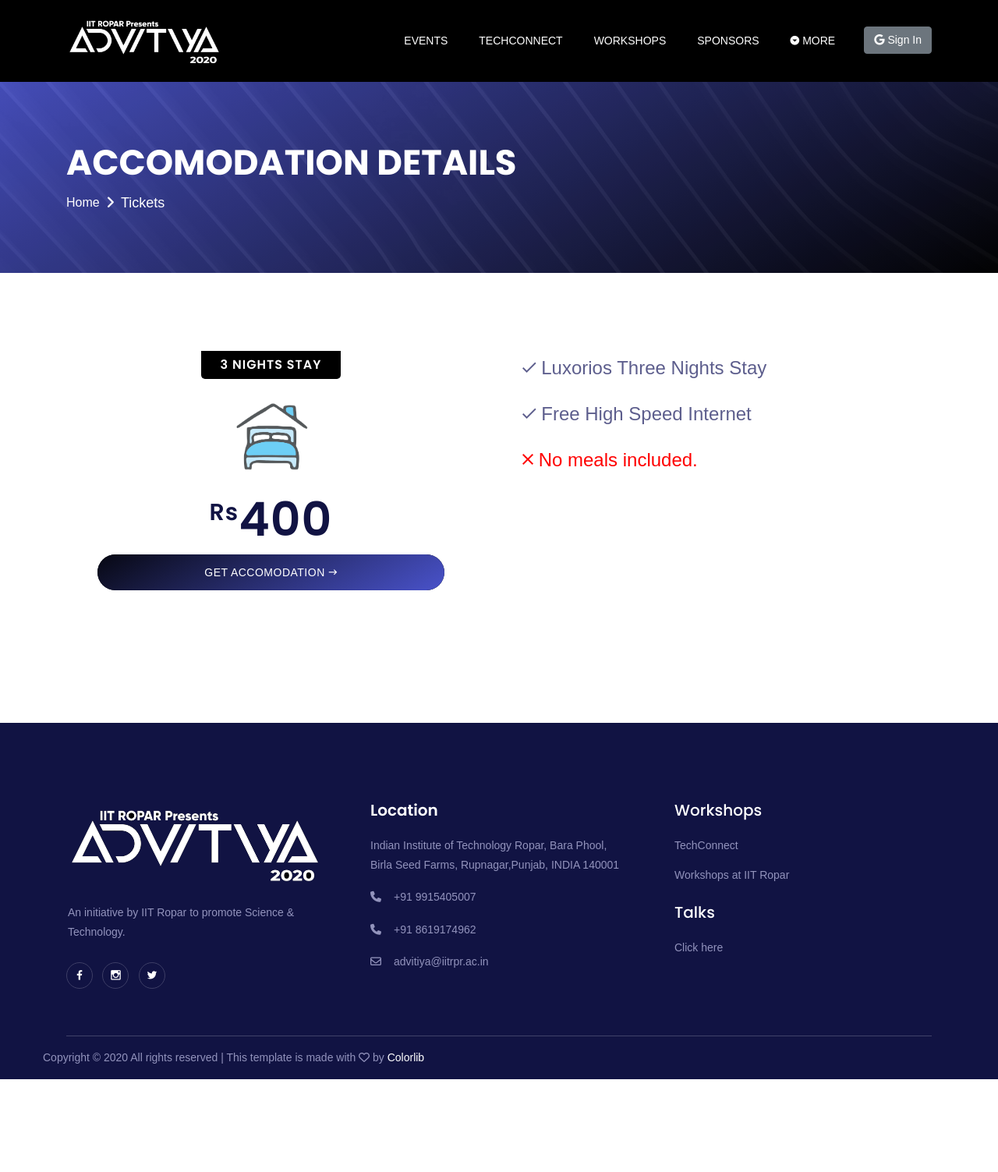
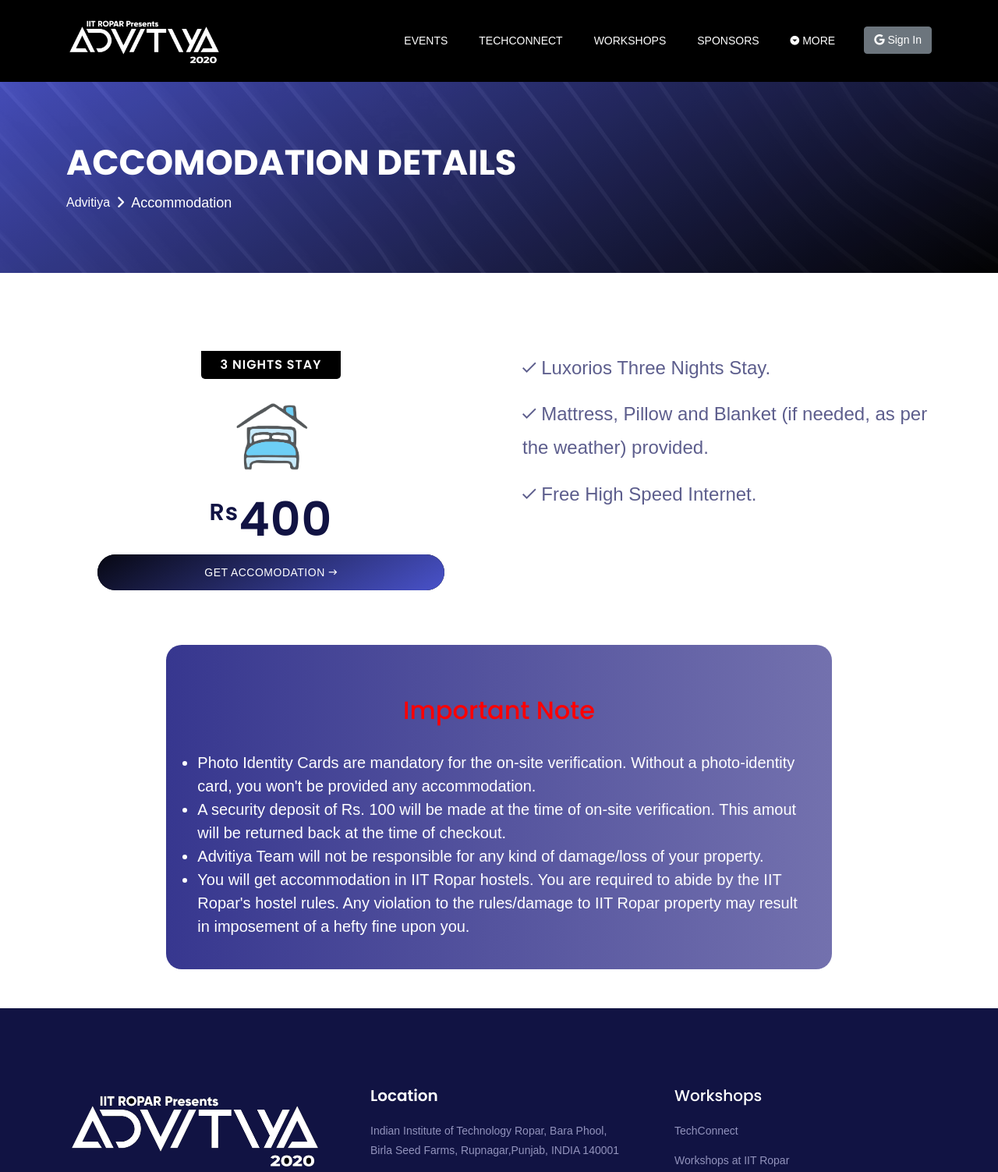
Before and after one commit to software-community/Advitiya-20, a Django app: page /accommodation/ in a window 1280 px wide. Shown: the top 1503 px of the page at 78% size. Before the commit the page ends 1384 px from the top, so only its background shows below. Run offline with Django 3.2, Linux system fonts and the light colour scheme; parts of the project's set-up code (start-up, migrations or seed data) failed here and were passed over; some libraries are stand-ins or nearby versions; some web fonts are replaced.

Commit message:
Accommodation final. Mail to be checked

```diff
--- a/accomodation/templates/accommodation/accommodation.html
+++ b/accomodation/templates/accommodation/accommodation.html
@@ -11,8 +11,8 @@
                     <h2 class="page-title">Accomodation Details</h2>
                     <nav aria-label="breadcrumb">
                         <ol class="breadcrumb">
-                            <li class="breadcrumb-item"><a href="{% url 'main_page:index' %}">Home</a></li>
-                            <li class="breadcrumb-item active" aria-current="page">Tickets</li>
+                            <li class="breadcrumb-item"><a href="{% url 'main_page:index' %}">Advitiya</a></li>
+                            <li class="breadcrumb-item active" aria-current="page">Accommodation</li>
                         </ol>
                     </nav>
                 </div>
@@ -28,12 +28,12 @@
         <div class="row">
             <!-- Single Ticket Pricing Table -->
             <div class="col-12 col-md-6 col-lg-6">
-                <div class="single-ticket-pricing-table text-center mb-100 wow fadeInUp" data-wow-delay="300ms">
+                <div class="single-ticket-pricing-table text-center wow fadeInUp" data-wow-delay="300ms">
                     <h6 class="ticket-plan">3 Nights Stay</h6>
                     <center><div class="ticket-icon">
                         <img src="{% static 'main_page/img/core-img/p1.png' %}" alt="">
                     </div></center>
-                    <h2 class="ticket-price"><span>Rs</span>400</h2>
+                    <h2 class="ticket-price"><span>Rs</span>{{accommodation_fee}}</h2>
                     <a href="{% url 'accomodation:register_for_accommodation' %}" class="btn confer-btn w-100 mb-30">Get Accomodation<i
                             class="zmdi zmdi-long-arrow-right"></i></a>
                 </div>
@@ -41,16 +41,44 @@
 
             <div class="col-12 col-md-6 col-lg-6">
                     <div class="ticket-pricing-table-details">
-                        <p style="font-size: 1.5em;"><i class="zmdi zmdi-check"></i> Luxorios Three Nights Stay</p>
-                        <p style="font-size: 1.5em;"><i class="zmdi zmdi-check"></i> Free High Speed Internet</p>
-
-                        <p style="font-size: 1.5em; color: red;"><i class="zmdi zmdi-close"></i> No meals included.</p>
+                        <p style="font-size: 1.5em;"><i class="zmdi zmdi-check"></i> Luxorios Three Nights Stay.</p>
+                        <p style="font-size: 1.5em;"><i class="zmdi zmdi-check"></i> Mattress, Pillow and Blanket (if needed,
+                            as per the weather) provided.</p>
+                        <p style="font-size: 1.5em;"><i class="zmdi zmdi-check"></i> Free High Speed Internet.</p>
 
                     </div>
                 </div>
             </div>
 
         </div>
+
+        <div class="col-md-8 mx-auto" style="background: #9796f0;  /* fallback for old browsers */
+        background: -webkit-linear-gradient(to right, #37378f, #7371ae);  /* Chrome 10-25, Safari 5.1-6 */
+        background: linear-gradient(to right, #37378f, #7371ae); /* W3C, IE 10+/ Edge, Firefox 16+, Chrome 26+, Opera 12+, Safari 7+ */
+             margin-bottom: 50px; border-radius: 20px; padding: 40px;">
+                <br>
+                <div class="about-content-text" style="color: white;">
+                    <center><h2 style="color: #ff0000; font-weight: 500;">Important Note</h2></center>
+                    <br>
+                    <ul>
+                        <li style="list-style-type:disc; font-size: 20px;">
+                            Photo Identity Cards are mandatory for the on-site verification. Without a photo-identity card, you
+                            won't be provided any accommodation.
+                        </li>
+                        <li style="list-style-type:disc; font-size: 20px;">
+                            A security deposit of Rs. 100 will be made at the time of on-site verification. This amout will be
+                            returned back at the time of checkout.
+                        </li>
+                        <li style="list-style-type:disc; font-size: 20px;">
+                            Advitiya Team will not be responsible for any kind of damage/loss of your property.
+                        </li>
+                        <li style="list-style-type:disc; font-size: 20px;">
+                            You will get accommodation in IIT Ropar hostels. You are required to abide by the IIT Ropar's hostel rules.
+                            Any violation to the rules/damage to IIT Ropar property may result in imposement of a hefty fine upon you.
+                        </li>
+                    </ul>
+                </div>
+            </div>
     </div>
 </section>
 <!-- Our Ticket Pricing Table Area End -->
--- a/accomodation/views.py
+++ b/accomodation/views.py
@@ -10,7 +10,10 @@
 # Create your views here.
 
 def index(request):
-    return render(request, 'accommodation/accommodation.html')
+    accommodation_fee = os.environ.get('ACCOMMODATION_FEE', '400')
+    return render(request, 'accommodation/accommodation.html',{
+        'accommodation_fee':accommodation_fee,
+    })
 
 @login_required(login_url='/auth/google/login/')
 def registerForAccommodation(request):
@@ -24,7 +27,7 @@
     already_participant = None
 
     try:
-        already_participant = Accomodation.objects.filter(participant=participant)[0]
+        already_participant = Accommodation.objects.filter(participant=participant)[0]
         if already_participant.transaction_id != 'none' and already_participant.transaction_id != '0':
             return render(request, 'main_page/show_info.html',{
                 'message': '''You have already registered for accomodation!<a href="'''+
@@ -78,7 +81,7 @@
                         ' ADVITIYA, IIT Ropar.',
                         'Dear ' + str(payment_detail.participant.user.get_full_name()) + '\n\nThis is to confirm '+
                         'that your payment for accomodation during ADVITIYA, IIT Ropar is successful.'+
-                        '\n<a href="'+reverse('main_page:index')+'"> Click Here </a> to get redirected to the home page.'+
+                        '\n<a href="https://advitiya.in/'+reverse('main_page:index')+'"> Click Here </a> to get redirected to the home page.'+
                         '\n\nRegards\nADVITIYA 2020 Public Relations Team',
                         os.environ.get(
                           'EMAIL_HOST_USER', ''),
```
Also changed, not shown: accomodation/migrations/0002_auto_20200113_1857.py (added), accomodation/migrations/0003_auto_20200113_1915.py (added), db.sqlite3.
